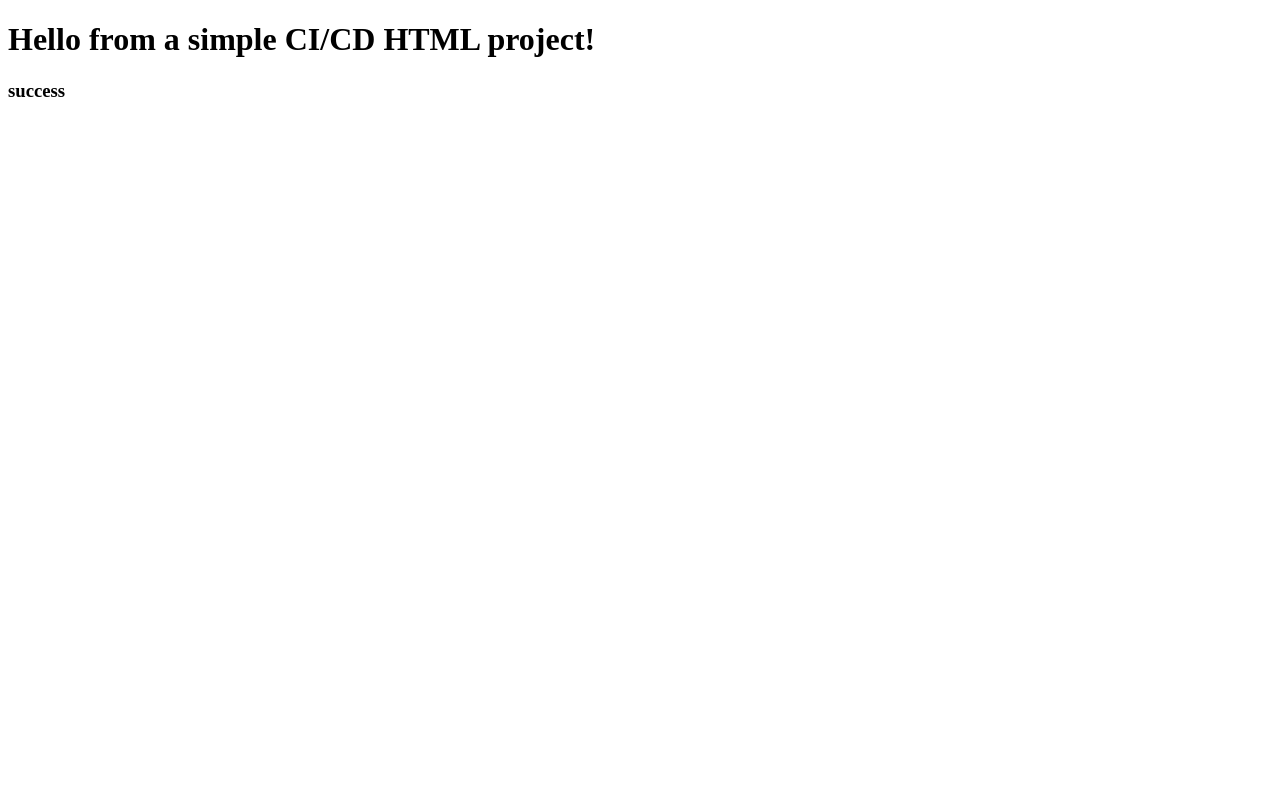
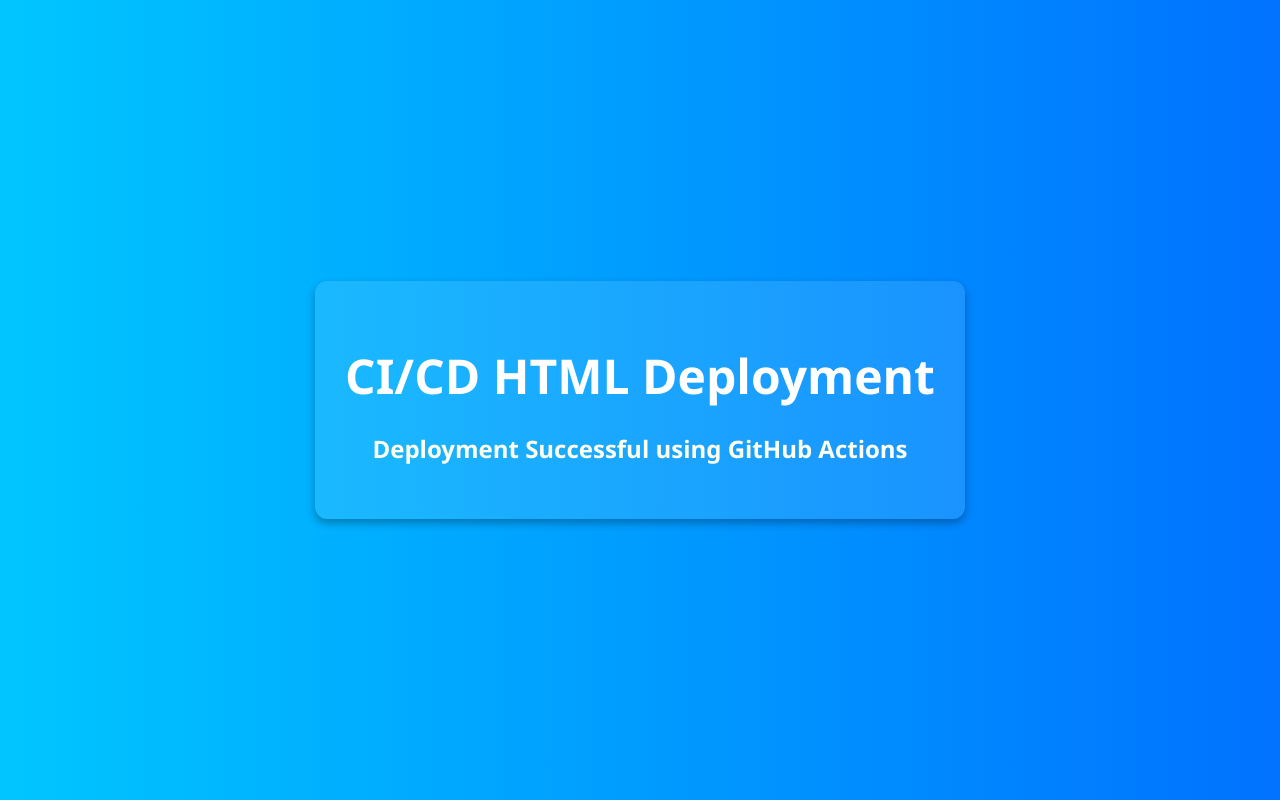
Before and after one commit to chsravani002/ci-cd-demo, a plain HTML site: page index.html in a window 1280 px wide. Drawn offline with Linux system fonts and the light colour scheme.

Commit message:
updated the html file

```diff
--- a/index.html
+++ b/index.html
@@ -1,10 +1,42 @@
 <!DOCTYPE html>
-<html>
-  <head>
-    <title>CI/CD Demo</title>
-  </head>
-  <body>
-    <h1>Hello from a simple CI/CD HTML project!</h1>
-    <h3>success</h3>
-  </body>
+<html lang="en">
+<head>
+  <meta charset="UTF-8">
+  <title>CI/CD Demo</title>
+  <style>
+    body {
+      margin: 0;
+      padding: 0;
+      font-family: 'Segoe UI', sans-serif;
+      background: linear-gradient(to right, #00c6ff, #0072ff);
+      color: white;
+      display: flex;
+      flex-direction: column;
+      align-items: center;
+      justify-content: center;
+      height: 100vh;
+      text-align: center;
+    }
+    h1 {
+      font-size: 3rem;
+      margin-bottom: 1rem;
+    }
+    h3 {
+      font-size: 1.5rem;
+      color: #ffe;
+    }
+    .card {
+      background-color: rgba(255, 255, 255, 0.1);
+      padding: 30px;
+      border-radius: 12px;
+      box-shadow: 0 4px 8px rgba(0,0,0,0.3);
+    }
+  </style>
+</head>
+<body>
+  <div class="card">
+    <h1> CI/CD HTML Deployment</h1>
+    <h3> Deployment Successful using GitHub Actions</h3>
+  </div>
+</body>
 </html>
```
